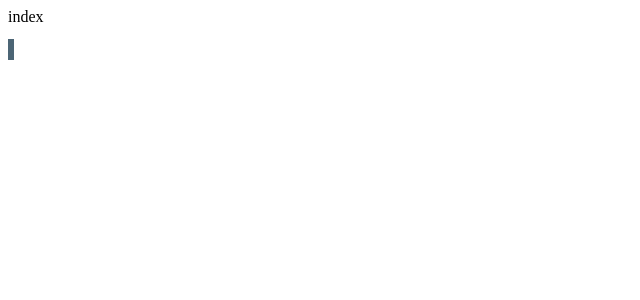
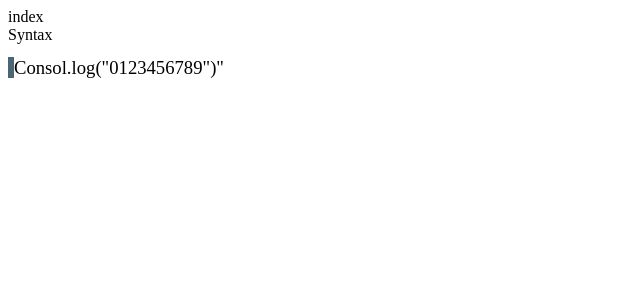
Before and after one commit to Kim-taeshin/ts-log, a Nuxt app: page / in a window 1280 px wide. Shown: the top 300 px of the page, without its empty margins (0-640 px from the left). Built offline with nearby package versions, Linux system fonts and the light colour scheme; a web font is replaced by a local one.

Commit message:
코드 블록 적용

```diff
--- a/components/CodeBlock/index.vue
+++ b/components/CodeBlock/index.vue
@@ -1,7 +1,7 @@
 <template>
     <div class="code-wrap">
-        <div></div>
-        <pre><code class="code-block"></code></pre>
+        <div>{{ myTitle }}</div>
+        <pre><code class="code-block">{{ myCode }}</code></pre>
     </div>
 </template>
 
```
